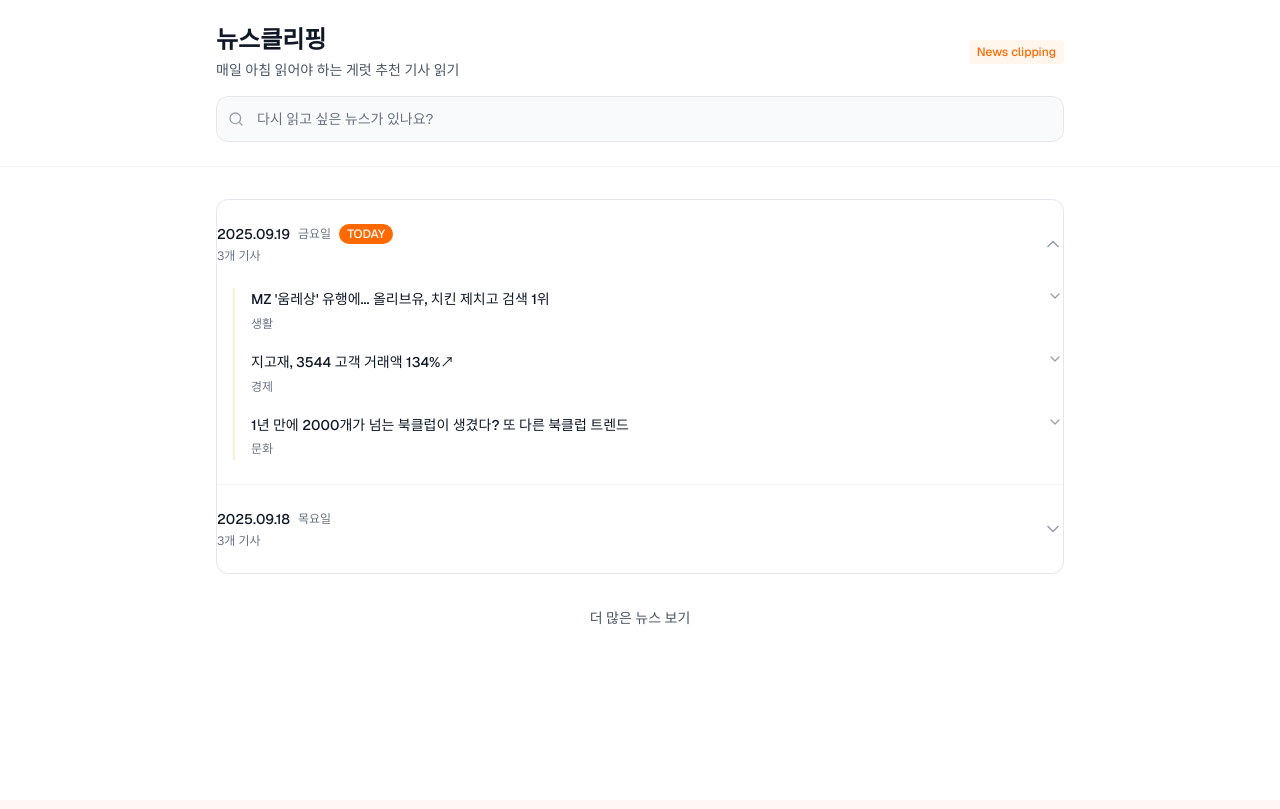
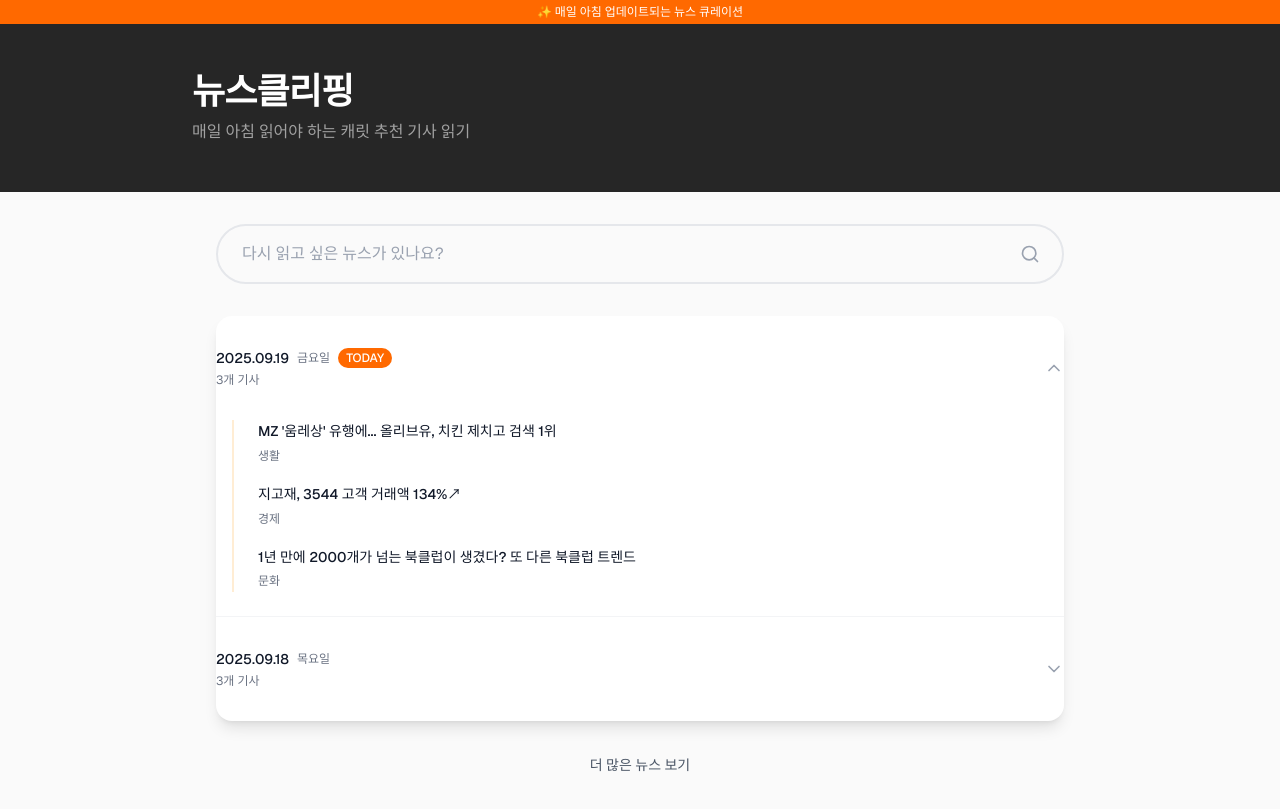
Before and after one commit to Rurril/somelive, a Next.js app: page /news in a window 1280 px wide. Built offline with nearby package versions, Linux system fonts and the light colour scheme.

Commit message:
Update components and pages

```diff
--- a/app/about/page.tsx
+++ b/app/about/page.tsx
@@ -5,6 +5,7 @@ import Image from 'next/image';
 import { motion } from 'framer-motion';
 import CoreValue from '@/components/core-value';
 import Link from 'next/link';
+import { Header } from '@/components/header';
 
 // 텍스트 강조를 위한 컴포넌트 (마이크로 인터랙션)
 const HighlightedText = ({ children, color = "text-[#FF4D88]" }) => {
@@ -48,6 +49,7 @@ const AboutPage = () => {
 
   return (
     <div className="bg-black text-white min-h-screen font-sans">
+      <Header />
       {/* Hero Section */}
       <motion.div
         className="relative h-96 lg:h-[500px] overflow-hidden flex items-center justify-center p-4"
--- a/app/news/page.tsx
+++ b/app/news/page.tsx
@@ -1,7 +1,8 @@
 "use client";
 
 import { useState } from "react";
-import { ChevronDown, ChevronUp, Search, ExternalLink } from "lucide-react";
+import { ExternalLink, ChevronUp, ChevronDown, Search } from "lucide-react";
+import { Header } from "@/components/header"; // Assuming this exists
 
 const newsItems = [
   {
@@ -52,37 +53,10 @@ const newsItems = [
   }
 ];
 
-const Header = () => (
-  <header className="bg-white border-b border-gray-100">
-    <div className="max-w-4xl mx-auto px-6 py-6">
-      <div className="flex flex-col gap-4">
-        <div className="flex items-center justify-between">
-          <div>
-            <h1 className="text-2xl font-bold text-gray-900">뉴스클리핑</h1>
-            <p className="text-sm text-gray-600 mt-1">매일 아침 읽어야 하는 게럿 추천 기사 읽기</p>
-          </div>
-          <span className="text-xs text-orange-500 font-medium bg-orange-50 px-2 py-1 rounded">
-            News clipping
-          </span>
-        </div>
-
-        <div className="relative">
-          <Search className="absolute left-3 top-1/2 transform -translate-y-1/2 text-gray-400 w-4 h-4" />
-          <input
-            type="text"
-            placeholder="다시 읽고 싶은 뉴스가 있나요?"
-            className="w-full pl-10 pr-4 py-3 bg-gray-50 border border-gray-200 rounded-lg text-sm placeholder-gray-500 focus:outline-none focus:ring-2 focus:ring-orange-500 focus:border-transparent"
-          />
-        </div>
-      </div>
-    </div>
-  </header>
-);
-
-const NewsItem = ({ item, isExpanded, onToggle }) => (
+const NewsItem = ({ item, isExpanded, onToggle, onLinkClick }) => (
   <div className="border-b border-gray-100 last:border-b-0">
     <div
-      className="py-6 cursor-pointer hover:bg-gray-50 transition-colors"
+      className="py-8 cursor-pointer hover:bg-gray-50 transition-colors"
       onClick={onToggle}
     >
       <div className="flex items-center justify-between">
@@ -110,10 +84,16 @@ const NewsItem = ({ item, isExpanded, onToggle }) => (
 
     {isExpanded && (
       <div className="pb-6">
-        <div className="space-y-4 ml-4 pl-4 border-l-2 border-orange-100">
+        <div className="space-y-4 ml-4 pl-6 border-l-2 border-orange-100">
           {item.news.map((newsItem, index) => (
             <div key={index} className="group">
-              <div className="flex items-start justify-between gap-4">
+              <a
+                href={newsItem.url}
+                target="_blank"
+                rel="noopener noreferrer"
+                className="flex items-start justify-between gap-4"
+                onClick={onLinkClick}
+              >
                 <div className="flex-1">
                   <h3 className="text-sm font-medium text-gray-900 leading-relaxed group-hover:text-orange-600 transition-colors">
                     {newsItem.title}
@@ -122,10 +102,10 @@ const NewsItem = ({ item, isExpanded, onToggle }) => (
                     {newsItem.category}
                   </span>
                 </div>
-                <div className="text-gray-400">
-                  <ChevronDown className="w-4 h-4" />
+                <div className="text-gray-400 opacity-0 group-hover:opacity-100 transition-opacity">
+                  <ExternalLink className="w-4 h-4" />
                 </div>
-              </div>
+              </a>
             </div>
           ))}
         </div>
@@ -135,7 +115,8 @@ const NewsItem = ({ item, isExpanded, onToggle }) => (
 );
 
 export default function NewsPage() {
-  const [expandedItems, setExpandedItems] = useState({ 1: true }); // 첫 번째 아이템은 기본으로 열려있음
+  const [expandedItems, setExpandedItems] = useState({ 1: true });
+  const [searchQuery, setSearchQuery] = useState("");
 
   const toggleExpanded = (id) => {
     setExpandedItems(prev => ({
@@ -144,24 +125,83 @@ export default function NewsPage() {
     }));
   };
 
+  const handleSearchChange = (event) => {
+    setSearchQuery(event.target.value);
+  };
+
+  const handleLinkClick = (e) => {
+    e.stopPropagation(); // Prevents the parent div's onClick from firing
+  };
+
+  // Filter news items based on the search query
+  const filteredNewsItems = newsItems
+    .map(item => {
+      const filteredNews = item.news.filter(newsItem =>
+        newsItem.title.toLowerCase().includes(searchQuery.toLowerCase())
+      );
+      // Return the item only if it contains matching news articles
+      if (filteredNews.length > 0) {
+        return { ...item, news: filteredNews };
+      }
+      return null;
+    })
+    .filter(Boolean); // Removes any null items from the array
+
   return (
-    <div className="min-h-screen bg-white">
-      <Header />
+    <div className="min-h-screen bg-neutral-50 text-neutral-800 font-sans">
+      <div className="bg-orange-500 text-white py-1">
+        <p className="text-xs text-center font-medium">✨ 매일 아침 업데이트되는 뉴스 큐레이션</p>
+      </div>
 
+      {/* Header section with a more visual design */}
+      <header className="bg-neutral-800 text-white py-12 px-6 sm:px-12">
+        <div className="max-w-4xl mx-auto flex flex-col sm:flex-row justify-between items-center gap-6">
+          <div>
+            <h1 className="text-3xl sm:text-4xl font-extrabold tracking-tight">뉴스클리핑</h1>
+            <p className="mt-2 text-neutral-400 max-w-lg">매일 아침 읽어야 하는 캐릿 추천 기사 읽기</p>
+          </div>
+          {/* We can place a user profile or other elements here if needed */}
+        </div>
+      </header>
+
+      {/* Main content area */}
       <main className="max-w-4xl mx-auto px-6 py-8">
-        <div className="bg-white border border-gray-200 rounded-lg overflow-hidden">
-          {newsItems.map((item) => (
-            <NewsItem
-              key={item.id}
-              item={item}
-              isExpanded={expandedItems[item.id]}
-              onToggle={() => toggleExpanded(item.id)}
+        {/* Search Input section */}
+        <div className="mb-8">
+          <div className="relative">
+            <input
+              type="text"
+              placeholder="다시 읽고 싶은 뉴스가 있나요?"
+              value={searchQuery}
+              onChange={handleSearchChange}
+              className="w-full py-4 px-6 pr-12 rounded-full border-2 border-gray-200 focus:outline-none focus:border-orange-500 text-sm md:text-base placeholder-gray-400 transition-colors"
             />
-          ))}
+            <Search className="w-5 h-5 absolute right-6 top-1/2 -translate-y-1/2 text-gray-400" />
+          </div>
         </div>
 
+        {/* Display filtered news items */}
+        <div className="bg-white rounded-xl shadow-lg overflow-hidden">
+          {filteredNewsItems.length > 0 ? (
+            filteredNewsItems.map((item) => (
+              <NewsItem
+                key={item.id}
+                item={item}
+                isExpanded={expandedItems[item.id] || searchQuery.length > 0} // Always expand search results
+                onToggle={() => toggleExpanded(item.id)}
+                onLinkClick={handleLinkClick}
+              />
+            ))
+          ) : (
+            <div className="p-12 text-center text-gray-500">
+              <p>🔍 검색 결과가 없습니다.</p>
+            </div>
+          )}
+        </div>
+
+        {/* '더 많은 뉴스 보기' button */}
         <div className="text-center mt-8">
-          <button className="text-sm text-gray-600 hover:text-orange-600 transition-colors">
+          <button className="text-sm text-gray-600 hover:text-orange-600 transition-colors font-medium">
             더 많은 뉴스 보기
           </button>
         </div>
--- a/app/trends/page.tsx
+++ b/app/trends/page.tsx
@@ -1,6 +1,6 @@
 "use client";
 
-import { useState } from "react";
+import React, { useState } from "react";
 import { ChevronDown, ChevronUp, Search, Bookmark, Filter, Grid, List, TrendingUp, ArrowUp, ArrowDown } from "lucide-react";
 
 const trendItems = [
--- a/components/hero-section.tsx
+++ b/components/hero-section.tsx
@@ -8,22 +8,22 @@ export function HeroSection() {
         <img
           src="/couple-having-deep-conversation-at-cafe.jpg"
           alt="Hero Background"
-          className="w-full h-full object-cover opacity-50"
+          className="w-full h-full object-cover opacity-60"  // opacity 조금 높임
         />
       </div>
       <div className="relative z-10 text-center space-y-6">
         <h1 className="text-5xl md:text-6xl font-extrabold leading-tight tracking-tighter">
-          <span className="text-[#FF3B89]">연애</span>의 모든 것,<br />
-          <span className="text-[#00F0FF]">SomeLive</span>에서 시작하세요
+          <span className="text-emerald-400">연애</span>의 모든 것,<br />
+          <span className="text-lime-400">SomeLive</span>에서 시작하세요
         </h1>
-        <p className="text-lg md:text-xl text-gray-300 max-w-2xl mx-auto">
+        <p className="text-lg md:text-xl text-gray-200 max-w-2xl mx-auto">
           20대 연애 트렌드, 심리 테스트, 데이트 코스 추천까지!
         </p>
         <div className="flex justify-center gap-4">
-          <Button className="bg-[#FF3B89] hover:bg-[#FF3B89]/90 text-white rounded-full px-8 py-3 text-lg font-bold shadow-lg">
+          <Button className="bg-emerald-600 hover:bg-emerald-700 text-white rounded-full px-8 py-3 text-lg font-bold shadow-lg transition-colors">
             매거진 보기
           </Button>
-          <Button variant="outline" className="border-2 border-[#00F0FF] text-[#00F0FF] rounded-full px-8 py-3 text-lg font-bold hover:bg-[#00F0FF]/10 transition-colors">
+          <Button variant="outline" className="border-2 border-lime-400 text-lime-400 rounded-full px-8 py-3 text-lg font-bold hover:bg-lime-400/10 transition-colors">
             테스트 시작
           </Button>
         </div>
```
Also changed, not shown: components/category-section.tsx (+23 -25 lines), components/new-hero-section.tsx (+24 -24 lines), components/newsletter-section.tsx (+5 -5 lines).
